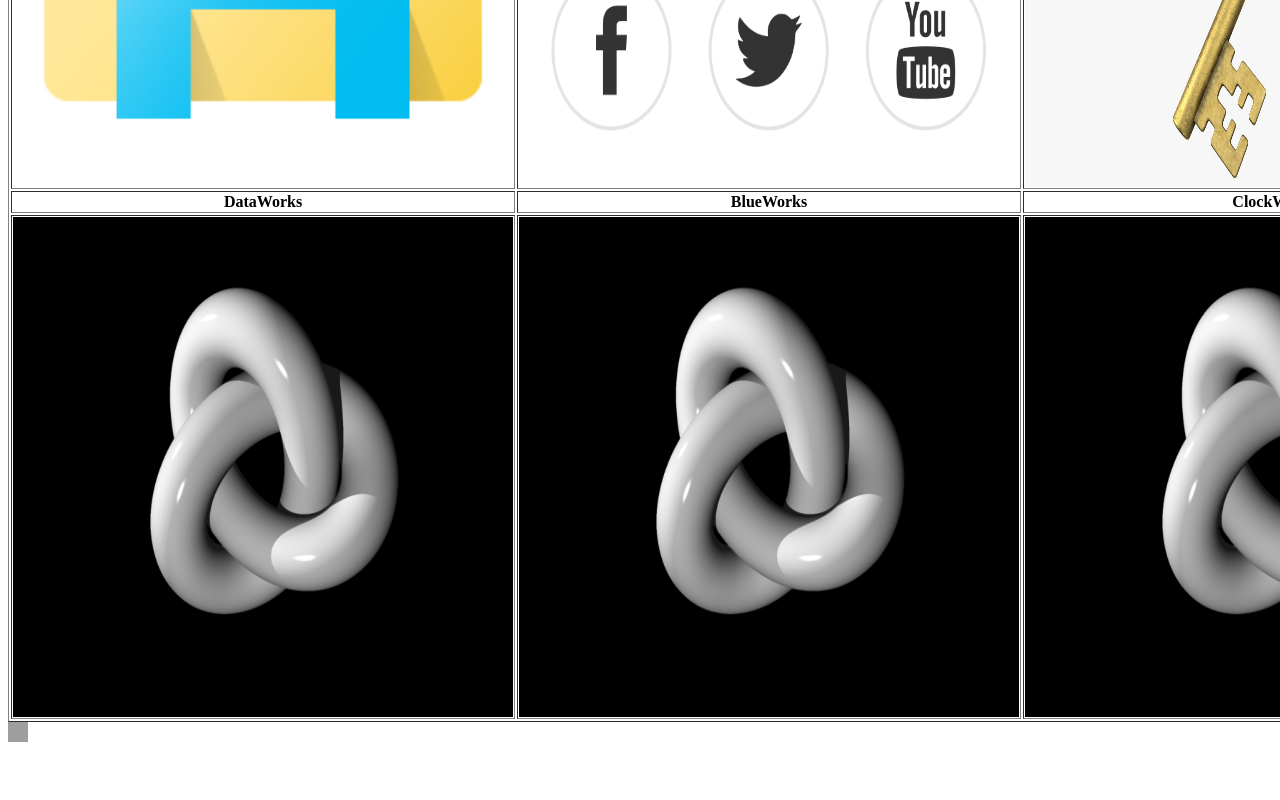
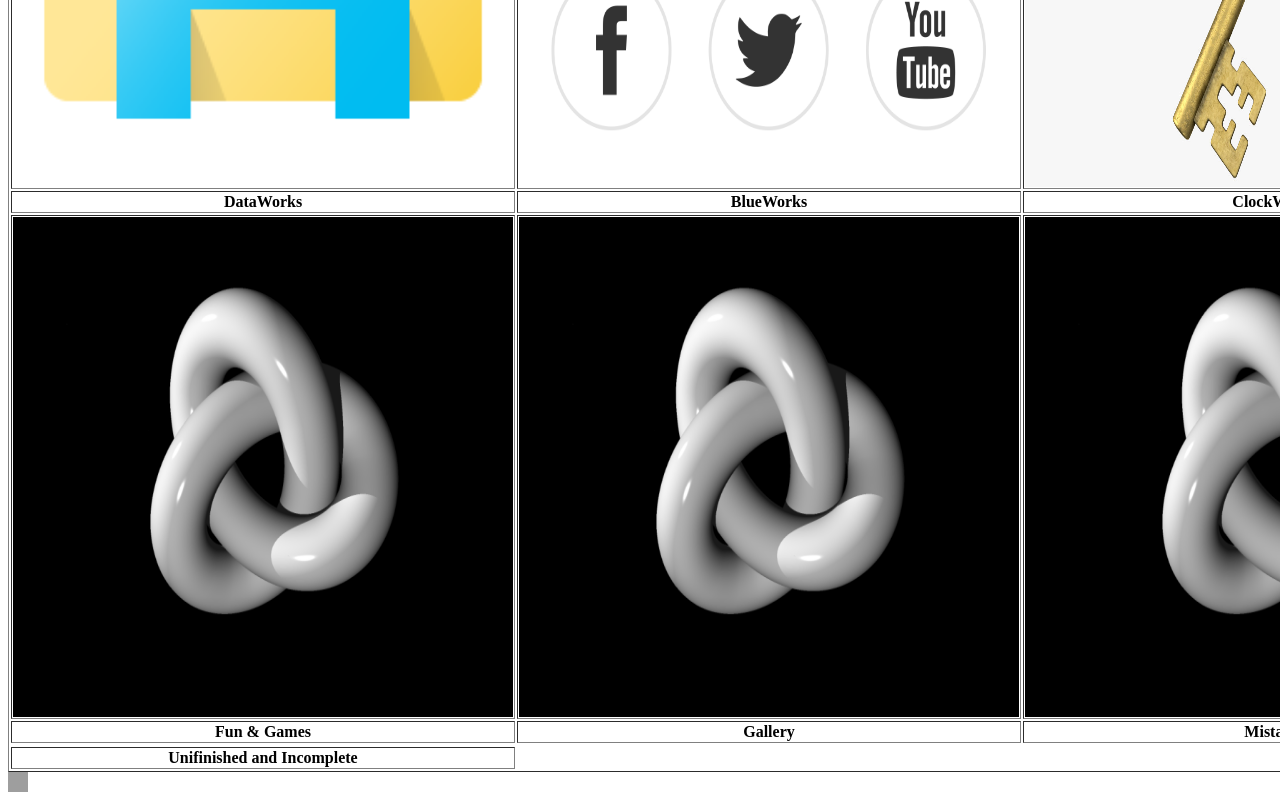
Before and after one commit to bluewworks/bluewworks.github.io, a plain HTML site: page index.html in a window 1280 px wide. Shown: the part 1161-1961 px from the top of the page. Before the commit the page ends 1911 px from the top, so only its background shows below. Drawn offline with Linux system fonts and the light colour scheme; grey boxes are pictures that could not be loaded.

Commit message:
Update index.html

```diff
--- a/index.html
+++ b/index.html
@@ -78,10 +78,21 @@ Contact via Telegram by @datawworks
           <th>MathWorks</th>
         </tr>
         <tr>
-          <th><img src="https://github.com/bluewworks/bluewworks.github.io/blob/master/images/index/Bluewworks.png" alt="Fun & Games" style="width:500px;height:500px";</th>
-          <th><img src="https://github.com/bluewworks/bluewworks.github.io/blob/master/images/index/Bluewworks.png" alt="Fun & Games" style="width:500px;height:500px";</th>
-          <th><img src="https://github.com/bluewworks/bluewworks.github.io/blob/master/images/index/Bluewworks.png" alt="Fun & Games" style="width:500px;height:500px";</th>
-          <th><img src="https://github.com/bluewworks/bluewworks.github.io/blob/master/images/index/Bluewworks.png" alt="Fun & Games" style="width:500px;height:500px";</th>
+          <th><img src="https://raw.githubusercontent.com/bluewworks/bluewworks.github.io/master/images/index/Bluewworks.png" alt="Fun & Games" style="width:500px;height:500px";</th>
+          <th><img src="https://raw.githubusercontent.com/bluewworks/bluewworks.github.io/master/images/index/Bluewworks.png" alt="Fun & Games" style="width:500px;height:500px";</th>
+          <th><img src="https://raw.githubusercontent.com/bluewworks/bluewworks.github.io/master/images/index/Bluewworks.png" alt="Fun & Games" style="width:500px;height:500px";</th>
+          <th><img src="https://raw.githubusercontent.com/bluewworks/bluewworks.github.io/master/images/index/Bluewworks.png" alt="Fun & Games" style="width:500px;height:500px";</th>
+        </tr>
+         <tr>
+          <th>Fun & Games</th>
+          <th>Gallery</th>
+          <th>Mistakes</th>
+          <th>Money & Finances</th>
+        </tr>
+        <tr>
+        </tr>
+        <tr>
+          <th>Unifinished and Incomplete</th>
         </tr>
        </table>
 
```
